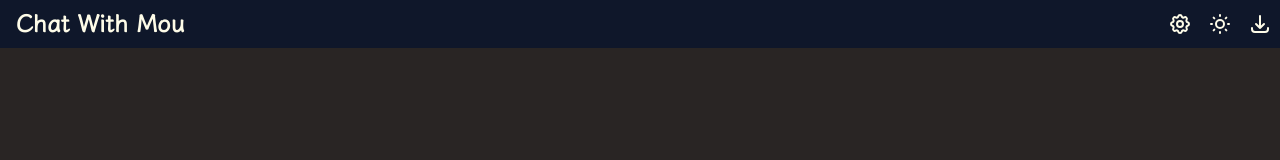
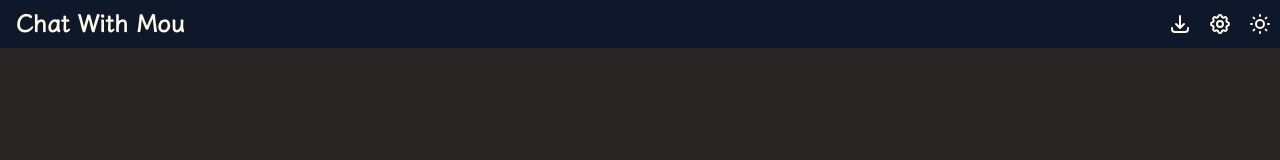
Before and after one commit to nowscott/ChatWithMou, a React (Create React App) app: page / in a window 1280 px wide. Shown: the top 160 px of the page. Built offline with nearby package versions, Linux system fonts and the light colour scheme.

Commit message:
调整按钮顺序

```diff
--- a/src/components/layout/NavBar.js
+++ b/src/components/layout/NavBar.js
@@ -26,13 +26,13 @@ const NavBar = ({ targetRef, onSettingsClick }) => {
                     <span>{title}</span>
                 </h1>
                 <div className="flex items-center gap-4">
+                    <MessageExporter targetRef={targetRef} />
                     <button onClick={onSettingsClick}>
                         <HiOutlineCog size={24} />
                     </button>
                     <button onClick={toggleDarkMode}>
                         {darkMode ? <HiOutlineSun size={24} /> : <HiOutlineMoon size={24} />}
                     </button>
-                    <MessageExporter targetRef={targetRef} />
                 </div>
             </div>
         </div>
```
